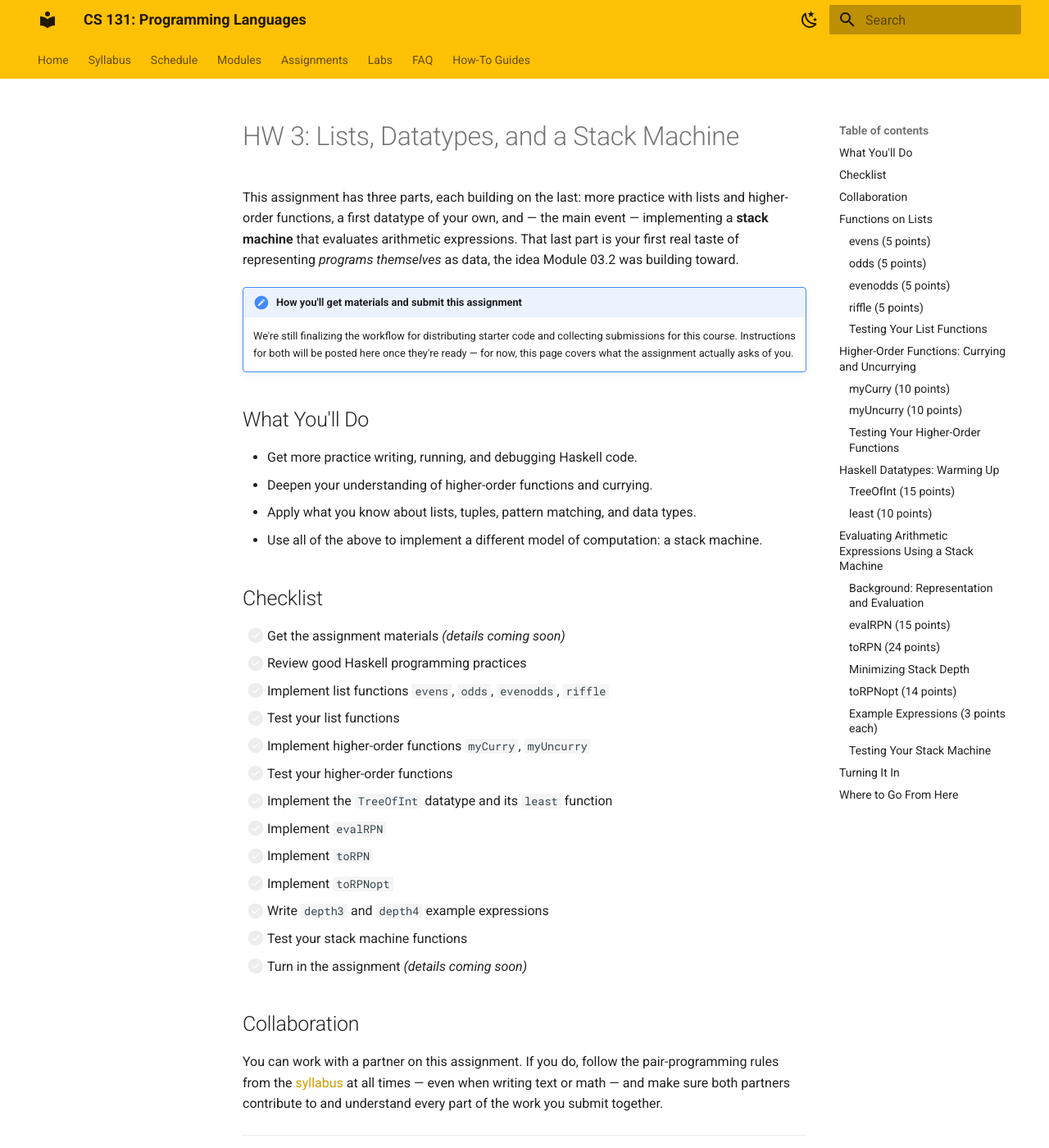
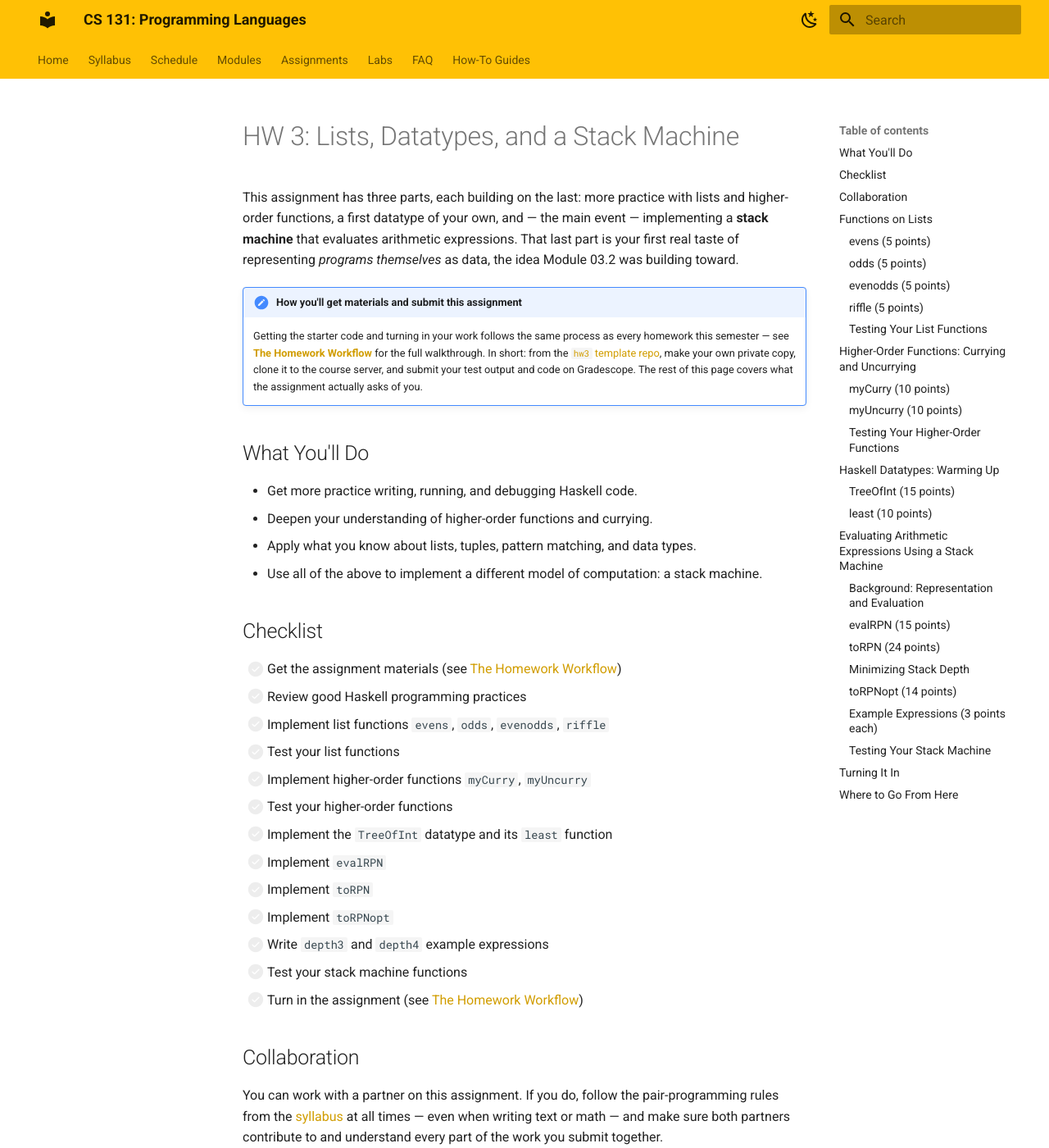
Before and after one commit to lbang-hmc/cs-131-website, an MkDocs documentation site: the page built from content/assignments/hw03.md, in a window 1280 px wide and 1400 px high. Shown: the whole window at 82% size. Built offline with MkDocs 1.6.1 and Material for MkDocs 9.7.7, drawn with Linux system fonts in a browser that asks for light colours; some of the changed text lies outside the part shown.

Commit message:
Publish HW03 submission mechanics, link from index/schedule
Fills in HW03's "how you'll get materials"/"Turning It In" stubs to
match HW02's pattern (link to the homework workflow guide, name the
hw3 template repo, list the exact Gradescope submission steps), links
the page from the assignments index and both schedule rows
(Released/Due), and removes it from mkdocs.yml's not_in_nav so it's
no longer soft-hidden.

Co-Authored-By: Claude Sonnet 5 <noreply@anthropic.com>
Claude-Session: https://claude.ai/code/session_01LczGAetihch4HA8JbPqaDm

```diff
--- a/content/assignments/hw03.md
+++ b/content/assignments/hw03.md
@@ -3,7 +3,7 @@
 This assignment has three parts, each building on the last: more practice with lists and higher-order functions, a first datatype of your own, and — the main event — implementing a **stack machine** that evaluates arithmetic expressions. That last part is your first real taste of representing *programs themselves* as data, the idea Module 03.2 was building toward.
 
 !!! note "How you'll get materials and submit this assignment"
-    We're still finalizing the workflow for distributing starter code and collecting submissions for this course. Instructions for both will be posted here once they're ready — for now, this page covers what the assignment actually asks of you.
+    Getting the starter code and turning in your work follows the same process as every homework this semester — see [**The Homework Workflow**](../how-to/homework-workflow.md) for the full walkthrough. In short: from the [`hw3` template repo](https://github.com/hmc-cs-131-fa-2026/hw3), make your own private copy, clone it to the course server, and submit your test output and code on Gradescope. The rest of this page covers what the assignment actually asks of you.
 
 ## What You'll Do
 
@@ -14,7 +14,7 @@ This assignment has three parts, each building on the last: more practice with l
 
 ## Checklist
 
-- [ ] Get the assignment materials *(details coming soon)*
+- [ ] Get the assignment materials (see [The Homework Workflow](../how-to/homework-workflow.md))
 - [ ] Review good Haskell programming practices
 - [ ] Implement list functions `evens`, `odds`, `evenodds`, `riffle`
 - [ ] Test your list functions
@@ -26,7 +26,7 @@ This assignment has three parts, each building on the last: more practice with l
 - [ ] Implement `toRPNopt`
 - [ ] Write `depth3` and `depth4` example expressions
 - [ ] Test your stack machine functions
-- [ ] Turn in the assignment *(details coming soon)*
+- [ ] Turn in the assignment (see [The Homework Workflow](../how-to/homework-workflow.md))
 
 ## Collaboration
 
@@ -349,8 +349,15 @@ then `*StackSpec> main`, and `*StackSpec> :quit` when done. As always, more test
 
 ## Turning It In
 
-!!! note "Coming soon"
-    Instructions for submitting HW3 will be posted here once the new submission system is ready.
+Submit on [Gradescope](https://www.gradescope.com), under **HW 03: Lists, Datatypes, and a Stack Machine**:
+
+1. Run the full test suite one last time: `runhaskell -itest test/Spec.hs`.
+2. Copy the **entire** terminal output and paste it into the HW3 text box.
+3. Upload your `HW3.hs` to the same assignment (for our records).
+
+[The Homework Workflow](../how-to/homework-workflow.md) covers the submission step in context.
+
+Make sure your final code is committed and pushed to your repo as well.
 
 ---
 
--- a/mkdocs.yml
+++ b/mkdocs.yml
@@ -51,7 +51,6 @@ not_in_nav: |
   /modules/04.2-representing-functions.md
   /labs/lab02.md
   /labs/lab04.md
-  /assignments/hw03.md
   /assignments/hw04.md
 
 nav:
```
Also changed, not shown: content/assignments/index.md (+1 -0 lines), content/schedule.md (+2 -2 lines).
